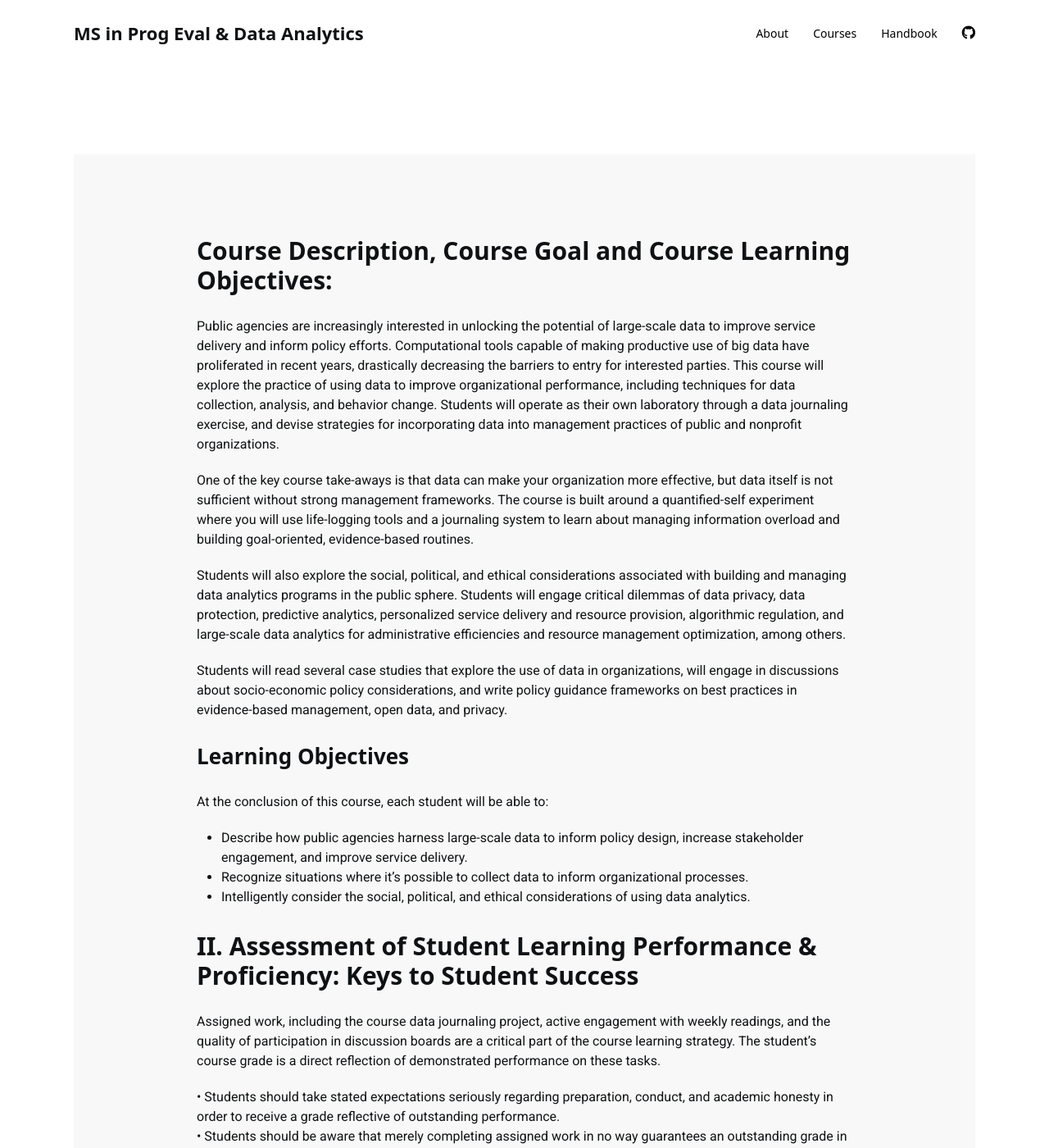
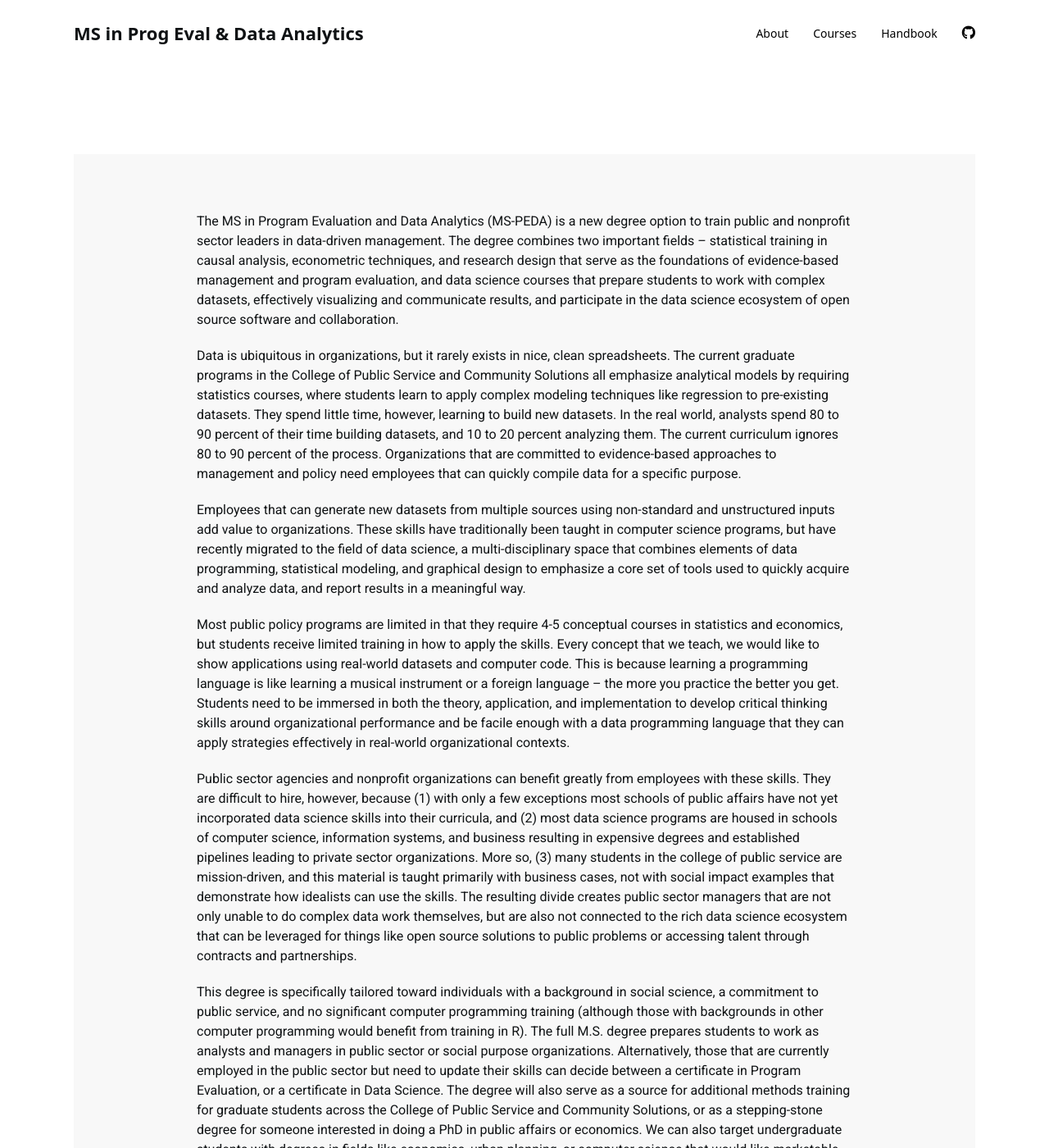
Before and after one commit to DS4PS/ms-prog-eval-data-analytics, a Jekyll site: the page built from index.md, in a window 1280 px wide and 1400 px high, scrolled down 579 px. Shown: the whole window at 82% size. Built offline with Jekyll 4.4.1, drawn with Linux system fonts in a browser that asks for light colours; nearby versions of some CDN libraries; a style sheet for code colours, icons or effects is not loaded; some of the changed text lies outside the part shown.

Commit message:
Update index.md

```diff
--- a/index.md
+++ b/index.md
@@ -1,70 +1,26 @@
 ---
 layout: index
-title: Syllabus
+title: Program Overview
 
 index:
     title: Master of Science in Program Evaluation and Data Analytics
     image: data-science-ecosystem.png
     subtitle: This tools-based degree prepares you for a career that spans the public, nonprofit and private sectors using data-driven and evidence-based approaches to social impact.
-
-info:
- program_title: Program Evaluation and Data Analytics
- program_website:
- course_title: Foundations of Program Evaluation Part I
- course_number: CPP 523
- course_level: Graduate
- course_website: 'https://canvas.asu.edu/courses/26991'
- course_start_end_dates: Aug 22 to Oct 11, 2019
- course_prerequisites: College Level Intro. to Stats
- class_meets_when:  Asynchronous
- class_meets_where:  'https://asu.zoom.us/j/836463264'
- review_sessions_when: TBD
- review_sessions_where: UCENT Policy Analytics Lab 4th Floor + Zoom
- discussion_board_url: 'https://ds4ps.org/cpp-523-fall-2019/help/'
-
-instructor:
--  name: Jesse Lecy, PhD
-   title: Professor
-   email: jdlecy@asu.edu
-   office_location: UCENT 517
-   website_url: www.lecy.info
-   github_url: 'https://github.com/lecy'
-   twitter_url:
-   scholar_url: 'https://scholar.google.com/citations?user=Ir8H4wMAAAAJ&hl=en'
-   linked_in_url:
-   office_hours_time: Flexible
-   office_hours_location:  Zoom or Office
-   office_hours_app_url:  'https://calendly.com/lecy/15min'
+---
 
 
-textbooks:
-- title: R Cookbook. Proven recipes
-  authors: Paul Teetor
-  edition: 2015
-  link: http://www.bagualu.net/wordpress/wp-content/uploads/2015/10/R_Cookbook.pdf
-  required: Not Required
-- title: R for Data Science
-  authors: Wickham, H., & Grolemund, G.
-  edition: Free Online
-  link: http://r4ds.had.co.nz/
-  required: Not Required
-- title: The Art of Data Science
-  authors: Peng, R. D., & Matsui, E.
-  edition: Free Online
-  link: https://leanpub.com/artofdatascience
-  required: Not Required
-- title: Modern Dive, Intro to Stats and Data Sciences via R
-  authors: Chester Ismay & Albert Y. Kim
-  edition: Free Online
-  link: https://moderndive.com/4-tidy.html
-  required: Not Required
-- title: Big Book of Dashboards
-  authors: Smith, Smith, and Johnson
-  edition: 2017
-  link: https://www.amazon.com/Big-Book-Dashboards-Visualizing-Real-World/dp/1119282713/
-  required: Not Required
 
----
+The MS in Program Evaluation and Data Analytics (MS-PEDA) is a new degree option to train public and nonprofit sector leaders in data-driven management. The degree combines two important fields – statistical training in causal analysis, econometric techniques, and research design that serve as the foundations of evidence-based management and program evaluation, and data science courses that prepare students to work with complex datasets, effectively visualizing and communicate results, and participate in the data science ecosystem of open source software and collaboration.
+
+Data is ubiquitous in organizations, but it rarely exists in nice, clean spreadsheets. The current graduate programs in the College of Public Service and Community Solutions all emphasize analytical models by requiring statistics courses, where students learn to apply complex modeling techniques like regression to pre-existing datasets. They spend little time, however, learning to build new datasets. In the real world, analysts spend 80 to 90 percent of their time building datasets, and 10 to 20 percent analyzing them. The current curriculum ignores 80 to 90 percent of the process. Organizations that are committed to evidence-based approaches to management and policy need employees that can quickly compile data for a specific purpose.
+
+Employees that can generate new datasets from multiple sources using non-standard and unstructured inputs add value to organizations. These skills have traditionally been taught in computer science programs, but have recently migrated to the field of data science, a multi-disciplinary space that combines elements of data programming, statistical modeling, and graphical design to emphasize a core set of tools used to quickly acquire and analyze data, and report results in a meaningful way.
+
+Most public policy programs are limited in that they require 4-5 conceptual courses in statistics and economics, but students receive limited training in how to apply the skills. Every concept that we teach, we would like to show applications using real-world datasets and computer code. This is because learning a programming language is like learning a musical instrument or a foreign language – the more you practice the better you get. Students need to be immersed in both the theory, application, and implementation to develop critical thinking skills around organizational performance and be facile enough with a data programming language that they can apply strategies effectively in real-world organizational contexts.
+
+Public sector agencies and nonprofit organizations can benefit greatly from employees with these skills. They are difficult to hire, however, because (1) with only a few exceptions most schools of public affairs have not yet incorporated data science skills into their curricula, and (2) most data science programs are housed in schools of computer science, information systems, and business resulting in expensive degrees and established pipelines leading to private sector organizations. More so, (3) many students in the college of public service are mission-driven, and this material is taught primarily with business cases, not with social impact examples that demonstrate how idealists can use the skills. The resulting divide creates public sector managers that are not only unable to do complex data work themselves, but are also not connected to the rich data science ecosystem that can be leveraged for things like open source solutions to public problems or accessing talent through contracts and partnerships.
+
+This degree is specifically tailored toward individuals with a background in social science, a commitment to public service, and no significant computer programming training (although those with backgrounds in other computer programming would benefit from training in R). The full M.S. degree prepares students to work as analysts and managers in public sector or social purpose organizations. Alternatively, those that are currently employed in the public sector but need to update their skills can decide between a certificate in Program Evaluation, or a certificate in Data Science. The degree will also serve as a source for additional methods training for graduate students across the College of Public Service and Community Solutions, or as a stepping-stone degree for someone interested in doing a PhD in public affairs or economics. We can also target undergraduate students with degrees in fields like economics, urban planning, or computer science that would like marketable data or management skills and would want to complete a master’s program in a year.
 
 
 <style>
```
